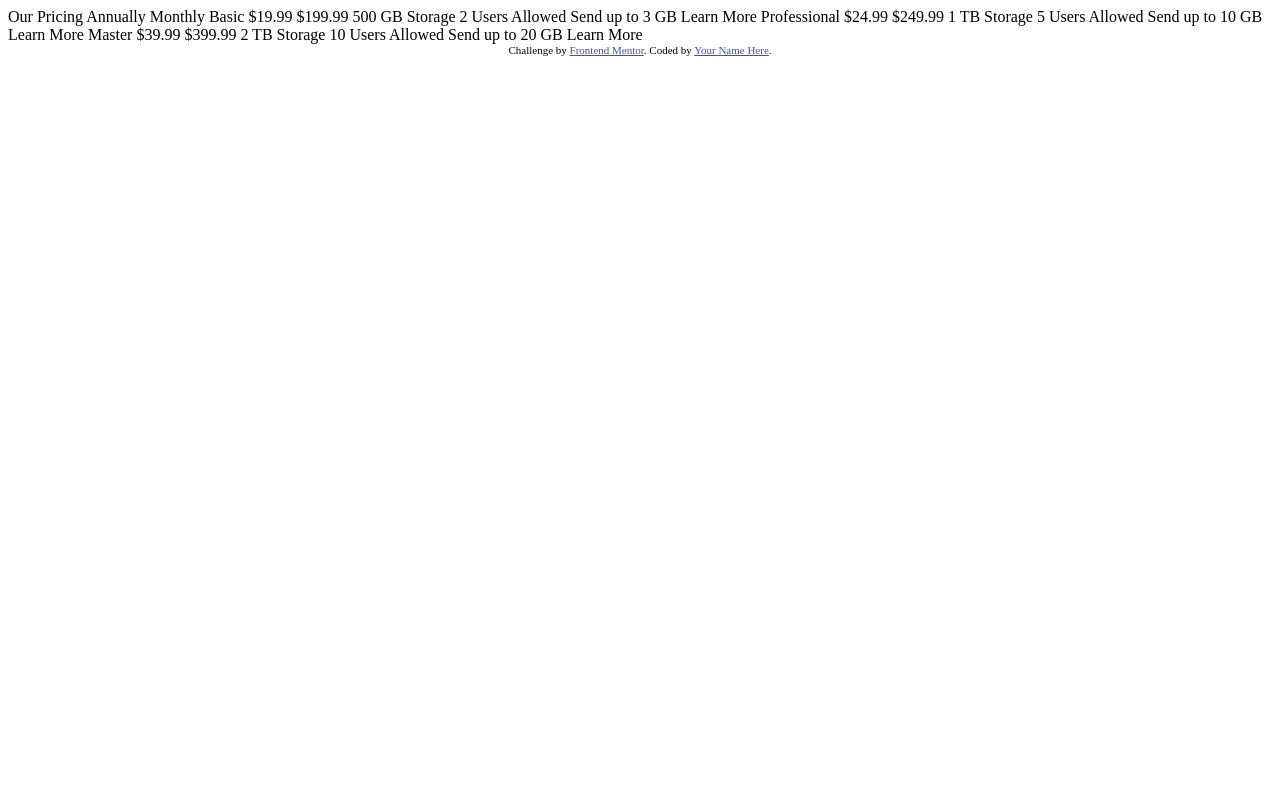
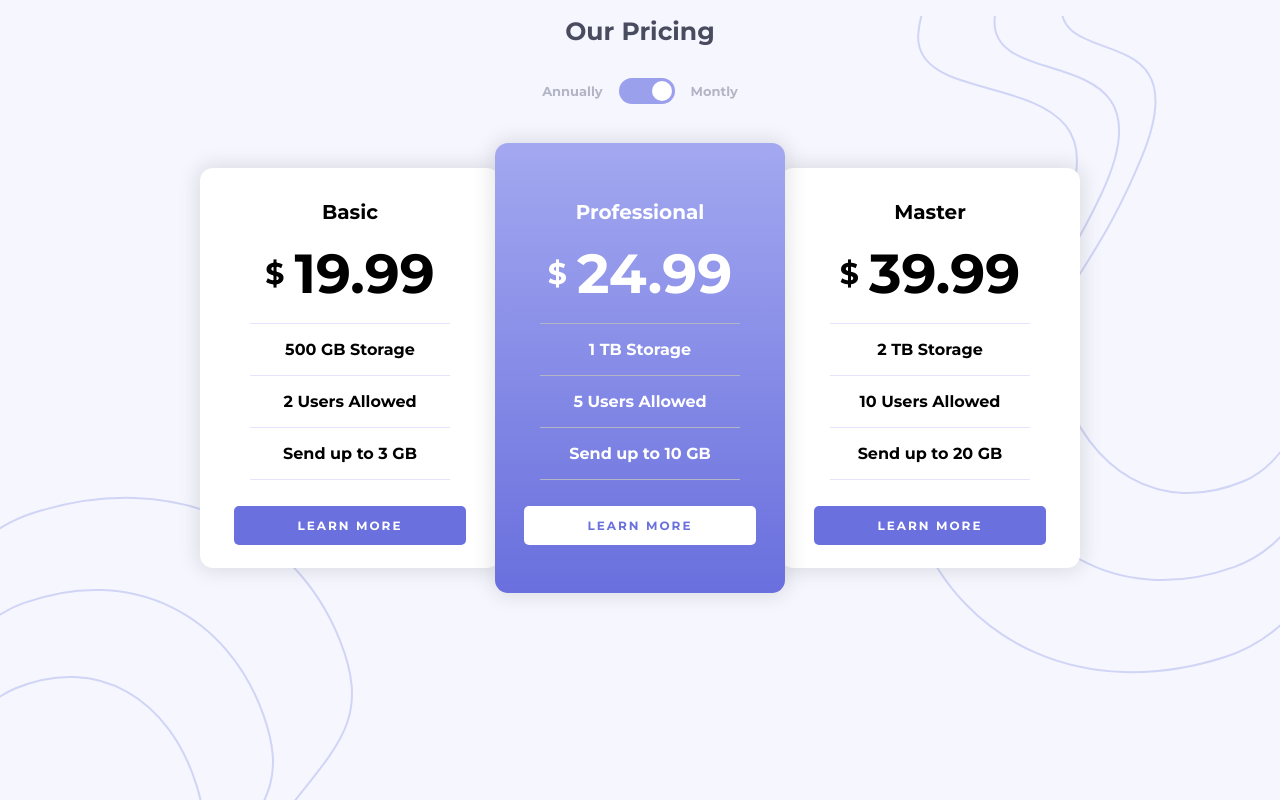
Before and after one commit to zLeoo/pricing-component-with-toggle, a plain HTML site: page index.html in a window 1280 px wide. Drawn offline with Linux system fonts and the light colour scheme.

Commit message:
features

```diff
--- a/index.html
+++ b/index.html
@@ -1,52 +1,77 @@
 <!DOCTYPE html>
 <html lang="en">
 <head>
-  <meta charset="UTF-8">
-  <meta name="viewport" content="width=device-width, initial-scale=1.0"> <!-- displays site properly based on user's device -->
-
-  <link rel="icon" type="image/png" sizes="32x32" href="./images/favicon-32x32.png">
-
-  <title>Frontend Mentor | [Challenge Name Here]</title>
-
-  <!-- Feel free to remove these styles or customise in your own stylesheet 👍 -->
-  <style>
-    .attribution { font-size: 11px; text-align: center; }
-    .attribution a { color: hsl(228, 45%, 44%); }
-  </style>
+    <meta charset="UTF-8">
+    <meta name="viewport" content="width=device-width, initial-scale=1.0">
+    <title>Pricing Component with Toggle</title>
+    <link href="styles.css" rel="stylesheet">
+    <link href="https://fonts.googleapis.com/css2?family=Montserrat:wght@700&display=swap" rel="stylesheet">
+    <script src="script.js"></script>
 </head>
 <body>
+    <svg class="bg-bottom" xmlns="http://www.w3.org/2000/svg" width="353" height="304"><g fill="none" fill-rule="evenodd" stroke="#D0D5F6" stroke-width="2"><path d="M180.29 759c102.087-21.62 155.232-61.312 159.437-119.074 6.307-86.643-231.598-17.186-136.358-198 95.241-180.813 181.318-185.29 136.358-298C294.767 31.216 174.04-27.954 33.79 16.8c-93.501 29.836-144.652 140.545-153.453 332.126"/><path d="M138.3 759c80.083-18.988 121.774-53.846 125.072-104.575 4.948-76.093-181.679-15.094-106.966-173.89C231.118 321.738 298.64 317.808 263.372 218.82c-35.269-98.986-129.974-150.95-239.995-111.646C-49.97 133.378-90.096 230.605-97 398.859"/><path d="M102.065 761c60.604-16.56 92.153-46.963 94.65-91.208 3.743-66.367-137.488-13.165-80.949-151.664 56.54-138.5 107.638-141.927 80.948-228.261-26.69-86.335-98.359-131.656-181.618-97.376C-40.41 215.345-70.775 300.145-76 446.892"/></g></svg>
+    <svg class="bg-top" xmlns="http://www.w3.org/2000/svg" width="375" height="658"><g fill="none" fill-rule="evenodd" stroke="#D0D5F6" stroke-width="2"><path d="M172.71-101C70.623-79.38 17.478-39.688 13.273 18.074c-6.307 86.643 231.598 17.186 136.358 198-95.241 180.813-181.318 185.29-136.358 298C58.233 626.784 178.96 685.954 319.21 641.2c93.501-29.836 144.652-140.545 153.453-332.126"/><path d="M214.7-101C134.617-82.012 92.926-47.154 89.628 3.575c-4.948 76.093 181.679 15.094 106.966 173.89C121.882 336.262 54.36 340.192 89.628 439.18c35.269 98.986 129.974 150.95 239.995 111.646C402.97 524.622 443.096 427.395 450 259.141"/><path d="M250.935-103c-60.604 16.56-92.153 46.963-94.65 91.208-3.743 66.367 137.488 13.165 80.949 151.664-56.54 138.5-107.638 141.927-80.948 228.261 26.69 86.335 98.359 131.656 181.618 97.376C393.41 442.655 423.775 357.855 429 211.108"/></g></svg>
 
-  Our Pricing
-  Annually
-  Monthly
+    <div class="heading">
+        <h1>Our Pricing</h1>
+        <div class="toggle-container">
+            <h3>Annually</h3>
+            <div class="toggle-button active" onclick="toggle()">
+                <div class="inner-circle"></div>
+            </div>
+            <h3>Montly</h3>
+        </div>
+    </div>
 
-  Basic
-  &dollar;19.99
-  &dollar;199.99
-  500 GB Storage
-  2 Users Allowed
-  Send up to 3 GB
-  Learn More
-
-  Professional
-  &dollar;24.99
-  &dollar;249.99
-  1 TB Storage
-  5 Users Allowed
-  Send up to 10 GB
-  Learn More
-
-  Master
-  &dollar;39.99
-  &dollar;399.99
-  2 TB Storage
-  10 Users Allowed
-  Send up to 20 GB
-  Learn More
-
-  <div class="attribution">
-    Challenge by <a href="https://www.frontendmentor.io?ref=challenge" target="_blank">Frontend Mentor</a>.
-    Coded by <a href="#">Your Name Here</a>.
-  </div>
+    <div class="cards-container">
+        <div class="basic">
+            <h2>Basic</h2>
+            <div class="price-container">
+                <div class="cifrao">$</div><h1 class="price">19.99</h1>
+            </div>
+            <div class="info">
+                <div class="spacer"></div>
+                <h3>500 GB Storage</h3>
+                <div class="spacer"></div>
+                <h3>2 Users Allowed</h3>
+                <div class="spacer"></div>
+                <h3>Send up to 3 GB</h3>
+                <div class="spacer"></div>
+            </div>
+            <button class="btn">Learn More</button>
+        </div>
+        <div class="professional">
+            <h2>Professional</h2>
+            <div class="price-container">
+                <div class="cifrao">$</div><h1 class="price">24.99</h1>
+            </div>
+            <div class="info">
+                <div class="spacer"></div>
+                <h3>1 TB Storage</h3>
+                <div class="spacer"></div>
+                <h3>5 Users Allowed</h3>
+                <div class="spacer"></div>
+                <h3>Send up to 10 GB</h3>
+                <div class="spacer"></div>
+            </div>
+            <button class="btn">Learn More</button>
+        </div>
+        <div class="master">
+            <h2>Master</h2>
+            <div class="price-container">
+                <div class="cifrao">$</div><h1 class="price">39.99</h1>
+            </div>
+            <div class="info">
+                <div class="spacer"></div>
+                <h3>2 TB Storage</h3>
+                <div class="spacer"></div>
+                <h3>10 Users Allowed</h3>
+                <div class="spacer"></div>
+                <h3>Send up to 20 GB</h3>
+                <div class="spacer"></div>
+            </div>
+            <button class="btn">Learn More</button>
+        </div>
+    </div>
 </body>
 </html>
--- /dev/null
+++ b/script.js
@@ -0,0 +1,17 @@
+function toggle(){
+    var element = document.getElementsByClassName('toggle-button');
+    for(i = 0; i < element.length; i++){
+        if(!element[i].classList.toggle("active")){
+            document.getElementsByClassName("price")[0].innerHTML = "199.99";
+            document.getElementsByClassName("price")[1].innerHTML = "249.99";
+            document.getElementsByClassName("price")[2].innerHTML = "399.99";
+        }else{
+            document.getElementsByClassName("price")[0].innerHTML = "19.99";
+            document.getElementsByClassName("price")[1].innerHTML = "29.99";
+            document.getElementsByClassName("price")[2].innerHTML = "39.99";
+        }
+
+    }
+
+
+}
--- /dev/null
+++ b/styles.css
@@ -0,0 +1,238 @@
+*{
+    margin: 0;
+    padding: 0;
+
+}
+
+body{
+    font-family: 'Montserrat', sans-serif ;
+    background-color: hsl(240, 78%, 98%);
+
+
+}
+
+
+.bg-bottom{
+    position: absolute;
+    z-index: -1;
+    bottom: 0;
+
+}
+.bg-top{
+    position: absolute;
+    z-index: -1;
+    right: 0;
+
+}
+
+.heading{
+    display: flex;
+
+    margin-top: 16px ;
+    align-items: center;
+    flex-direction: column;
+}
+
+.heading h1{
+    font-size: 25px;
+    color: hsl(232, 13%, 33%);
+}
+
+.toggle-container{
+    display: flex;
+    justify-content: center;
+    align-items: center;
+    margin-top: 32px ;
+
+}
+
+.toggle-container h3{
+    color: hsl(234, 14%, 74%);
+    font-size: 13px;
+}
+
+.toggle-button{
+    width: 50px;
+    height: 20px;
+    margin: 0 16px ;
+    background-color: #6A70DD;
+    border-radius: 30px;
+    padding: 3px;
+}
+
+.toggle-button  > .inner-circle{
+    width: 20px;
+    height: 20px;
+    background-color: white;
+    border-radius: 50% ;
+    transition: all 300ms ease-in-out;
+}
+
+.toggle-button.active{
+    background-color:  #9BA0ED;
+}
+
+
+.toggle-button.active > .inner-circle{
+    margin-left:  30px ;
+}
+
+/*cards*/
+
+.cards-container{
+
+
+    display: flex;
+    margin-top: 64px ;
+
+    justify-content: center;
+}
+
+.basic, .professional, .master{
+    text-align: center;
+    width: 250px;
+    height: 400px;
+    background-color: white;
+    border-radius: 13px;
+    display: flex;
+    flex-direction: column ;
+    align-items: center;
+    box-shadow: 0px 0px 19px 4px rgba(0,0,0,0.1);
+}
+
+.basic, .master{
+    width: 300px;
+}
+
+
+.basic{
+
+    margin-right:-5px ;
+}
+
+.master{
+
+    margin-left:-5px ;
+}
+
+
+.professional{
+    z-index: 1;
+    margin-top: -25px ;
+    padding: 25px 20px;
+    color: white;
+    background: linear-gradient(hsl(236, 72%, 79%) , hsl(237, 63%, 64%));
+}
+
+.price-container{
+    display: flex;
+    align-items: center;
+}
+
+.cards-container h2{
+    margin-top: 32px ;
+    margin-bottom: 16px ;
+    font-size: 20px;
+}
+
+.cards-container h3{
+    font-size: 16px ;
+}
+
+.price-container h1{
+    font-size: 55px ;
+}
+
+.cifrao{
+    font-size: 30px;
+    margin-right: 10px ;
+}
+
+.spacer{
+    width: 200px;
+    height: 1px;
+    margin: 16px 0;
+}
+
+.basic .info .spacer, .master .info .spacer{
+    width: 200px;
+    height: 1px;
+    margin: 16px 0;
+    background-color: hsl(240, 78%, 94%)  ;
+}
+
+.professional .info .spacer{
+    width: 200px;
+    height: 1px;
+    margin: 16px 0;
+    background-color: hsl(234, 14%, 74%)  ;
+}
+
+.btn{
+    padding: 12px 64px;
+    font-family: 'Montserrat', sans-serif ;
+    margin-top: 10px ;
+    text-transform: uppercase;
+    font-size: 12px;
+    letter-spacing: 2px;
+    border-radius: 5px ;
+    outline: none;
+    border: none;
+    transition: 0.3s;
+
+}
+
+.basic .btn, .master .btn{
+    color: #ffffff;
+    background:  #6A70DD /*linear-gradient(90deg, #212CCA, #696FDD)*/;
+
+}
+
+.professional .btn{
+    color:#6A70DD;
+    background: rgba(255, 255, 255);
+
+}
+
+.basic .btn:hover, .master .btn:hover{
+    color:#6A70DD;
+    background: rgba(106, 112, 221,0);
+    border: 1px solid #6A70DD;
+    cursor: pointer;
+
+}
+
+.professional .btn:hover{
+    color:#ffffff;
+    background: rgba(106, 112, 221, 0);
+    border: 1px solid #ffffff;
+    cursor: pointer;
+}
+
+
+@media only screen and (max-width: 980px){
+    .professional{
+
+        margin-top: 0 ;
+        width: 300px;
+        padding: 0;
+        color: white;
+        background: linear-gradient(hsl(236, 72%, 79%) , hsl(237, 63%, 64%));
+    }
+    .basic, .professional, .master{
+        margin-bottom: 16px;
+        margin: 0 0 16px 0;
+    }
+
+    .cards-container{
+        flex-direction: column ;
+        align-items: center;
+    }
+
+    .bg-top{
+        display: none;
+    }
+    .bg-bottom{
+        display: none;
+    }
+}
```
Also changed, not shown: design/active-states.jpg (deleted), design/desktop-design-annually.jpg (deleted), design/desktop-design-monthly.jpg (deleted), design/desktop-preview.jpg (deleted), design/mobile-design-annually.jpg (deleted), design/mobile-design-monthly.jpg (deleted), 2 other files.
